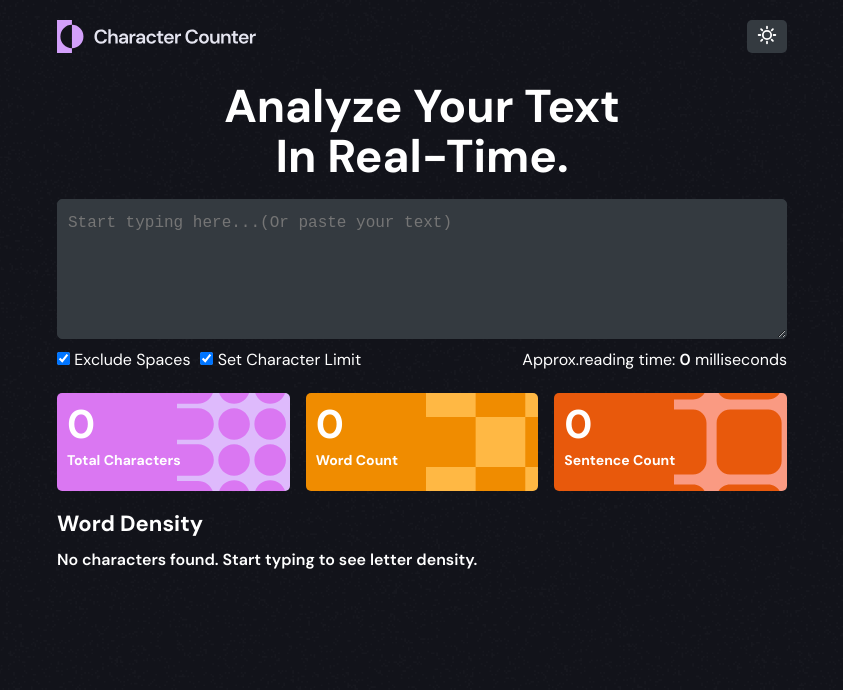
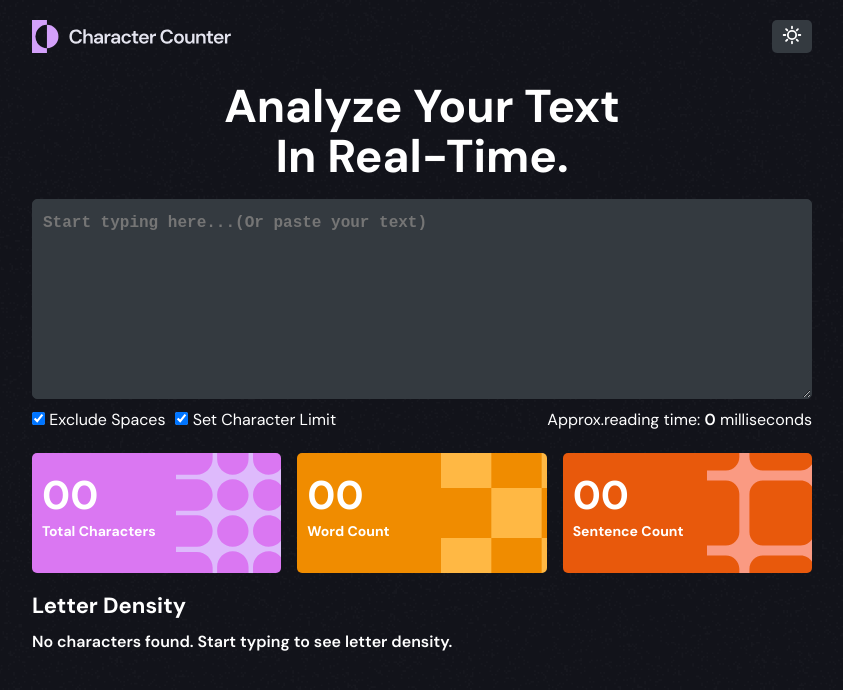
Before and after one commit to sabbircoder07/Character-Counter, a website built with Parcel: page src/index.html in a window 1280 px wide. Shown: the whole page, without its empty margins (218-1061 px from the left). Built offline with nearby package versions, Linux system fonts and the light colour scheme.

Commit message:
first commit

```diff
--- a/src/index.html
+++ b/src/index.html
@@ -73,17 +73,17 @@
         </div>
         <div class="main__container--analyze-details">
           <div class="main__container--analyze-characters">
-            <span class="main__container--analyze-characters-text">0</span>
+            <span class="main__container--analyze-characters-text">00</span>
             <span class="main__container--analyze-characters-lebel"
               >Total Characters</span
             >
           </div>
           <div class="main__container--analyze-word">
-            <span class="main__container--analyze-word-text">0</span>
+            <span class="main__container--analyze-word-text">00</span>
             <span class="main__container--analyze-word-lebel"> Word Count</span>
           </div>
           <div class="main__container--analyze-sentence">
-            <span class="main__container--analyze-sentence-text">0</span>
+            <span class="main__container--analyze-sentence-text">00</span>
             <span class="main__container--analyze-sentence-lebel"
               >Sentence Count</span
             >
@@ -92,7 +92,7 @@
         <div class="main__container--density">
           <div class="main__container--density-heading">
             <h2 class="main__container--density-heading-text heading-two">
-              Word Density
+              Letter Density
             </h2>
           </div>
           <div class="main__container--density-list">
--- a/src/sass/_header.scss
+++ b/src/sass/_header.scss
@@ -2,7 +2,7 @@
   display: flex;
   justify-content: space-between;
   gap: 1.8rem;
-  width: 73rem;
+  width: 78rem;
   padding: 2rem 0rem;
 
   @media only screen and (max-width: $bp-mobile-landscape) {
--- a/src/sass/_main-container.scss
+++ b/src/sass/_main-container.scss
@@ -1,5 +1,5 @@
 .main {
-  width: 73rem;
+  width: 78rem;
   @media only screen and (max-width: $bp-mobile-landscape) {
     width: 100%;
     padding: 0 2rem;
@@ -21,12 +21,13 @@
     width: 100%;
     &-textarea {
       width: 100%;
-      height: 14rem;
+      height: 20rem;
       padding: 1rem;
       border: 1px solid var(--color-gray);
       background-color: var(--color-gray);
       border-radius: 5px;
       font-size: 1.6rem;
+      font-weight: 600;
       line-height: 2.6rem;
       color: inherit !important;
     }
@@ -78,12 +79,13 @@
     gap: 1rem;
     border-radius: 5px;
     color: inherit !important;
+    cursor: pointer;
     width: 33%;
+    height: 12rem !important;
+    justify-content: center !important;
     @media only screen and (max-width: $bp-smaller) {
       width: 100%;
       background-position: 100%;
-      height: 12rem !important;
-      justify-content: center !important;
     }
     cursor: pointer;
     &-text {
@@ -111,11 +113,11 @@
     color: inherit !important;
     width: 33%;
     cursor: pointer;
+    height: 12rem !important;
+    justify-content: center !important;
     @media only screen and (max-width: $bp-smaller) {
       width: 100%;
       background-position: 100%;
-      height: 12rem !important;
-      justify-content: center !important;
     }
     &-text {
       font-size: 4rem;
@@ -142,11 +144,11 @@
     color: inherit !important;
     width: 33%;
     cursor: pointer;
+    height: 12rem !important;
+    justify-content: center !important;
     @media only screen and (max-width: $bp-smaller) {
       width: 100%;
       background-position: 100%;
-      height: 12rem !important;
-      justify-content: center !important;
     }
     &-text {
       font-size: 4rem;
```
Also changed, not shown: public/index.html (added, +1 -0 lines), public/bg-dark-theme.7a6daac6.png (added), public/bg-light-theme.4293901b.png (added), public/favicon-32x32.54eb69c1.png (added), public/icon-moon.340264e4.svg (added), public/icon-sun.4dd65bc1.svg (added), public/logo-dark-theme.e119afc8.svg (added), public/logo-light-theme.4e5643ae.svg (added), public/pattern-character-count.54911169.svg (added), public/pattern-sentence-count.23a9b827.svg (added), public/pattern-word-count.4ea513a6.svg (added), 4 other files.
